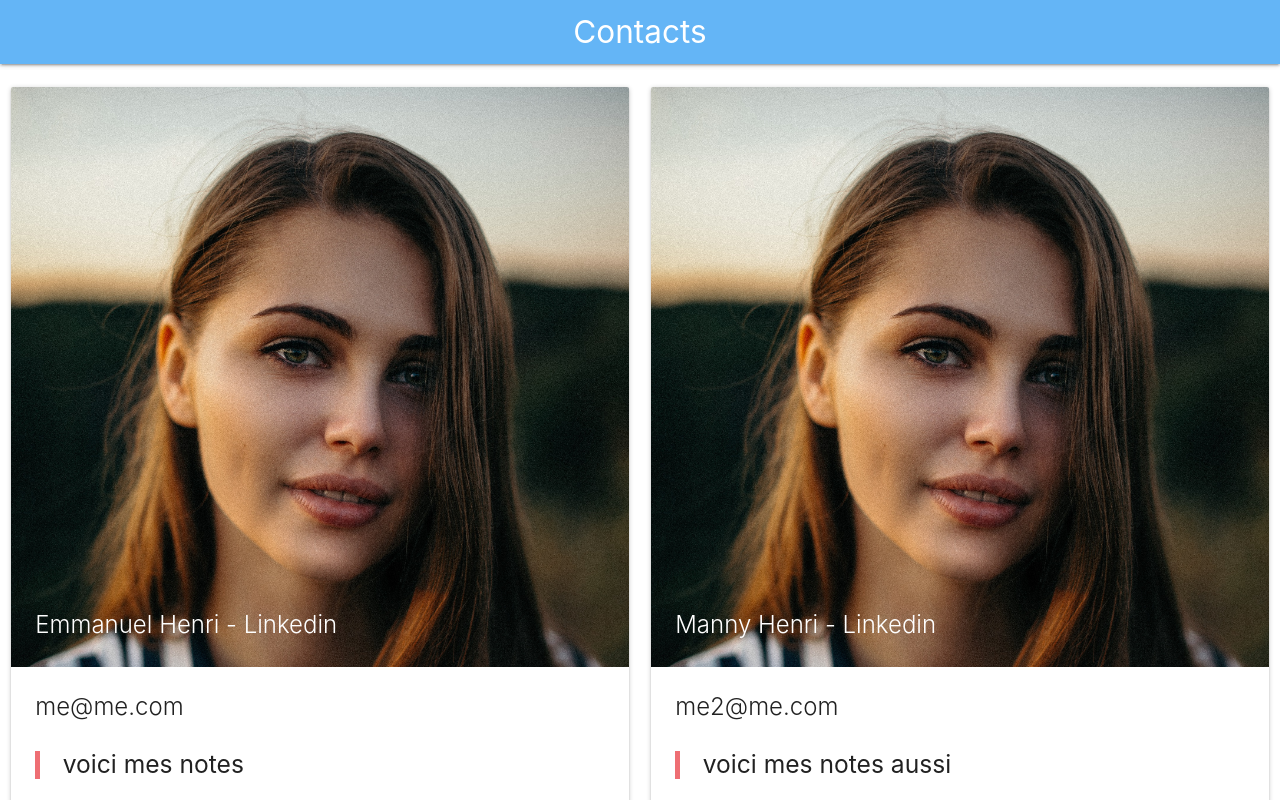
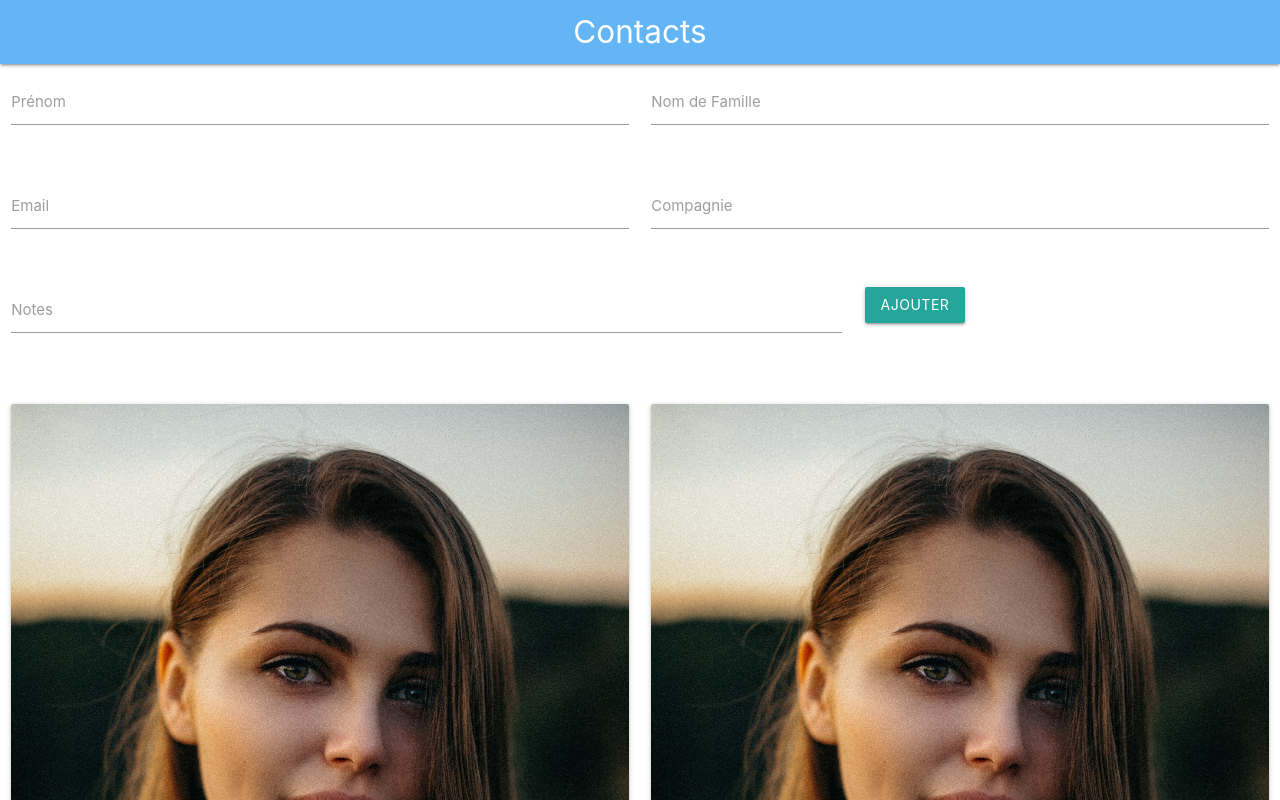
Before and after one commit to Julienger0/CRM, a React (Create React App) app: page / in a window 1280 px wide. Shown: the top 800 px of the page. Built offline with nearby package versions, Linux system fonts and the light colour scheme.

Commit message:
END Front End

```diff
--- a/src/components/App.js
+++ b/src/components/App.js
@@ -3,6 +3,7 @@ import { Component } from 'react';
 import firebase from "firebase/compat/app"
 import data from '../data.json'
 import Grid from './Grid';
+import Form from './Form';
 
 class App extends Component{
   constructor(props){
@@ -31,6 +32,7 @@ class App extends Component{
           </nav>
         </div>
         <div>
+          <Form/>
           <Grid items={this.state.data}/>
         </div>
       </div>
--- a/src/components/Form.js
+++ b/src/components/Form.js
@@ -16,8 +16,23 @@ class Form extends Component {
                         </div>
                     </div>
                     <div class="row">
-
-
+                        <div class="input-field col s6">
+                            <input id="email" type="text" class="validate"/>
+                            <label htmlFor="email">Email</label>
+                        </div>
+                        <div class="input-field col s6">
+                            <input id="compagnie" type="text" class="validate"/>
+                            <label htmlFor="compagnie">Compagnie</label>
+                        </div>
+                    </div>
+                    <div class="row">
+                        <div class="input-field col s8">
+                            <input id="notes" type="text" class="validate"/>
+                            <label htmlFor="notes">Notes</label>
+                        </div>
+                        <div class="input-field col s4">
+                            <button className='btn waves-effect waves-light' type='submit' name='action'>Ajouter</button>
+                        </div>
                     </div>
                 </form>
             </div>
--- a/src/components/Single.js
+++ b/src/components/Single.js
@@ -16,6 +16,9 @@ const Single = (props) => {
                         </div>
                     </div>
                 </div>
+                <div className='card-action'>
+                    <button className='waves-effect waves-light btn red darken-4'>Supprimer</button>
+                </div>
             </div>
         </li>
      );
```
